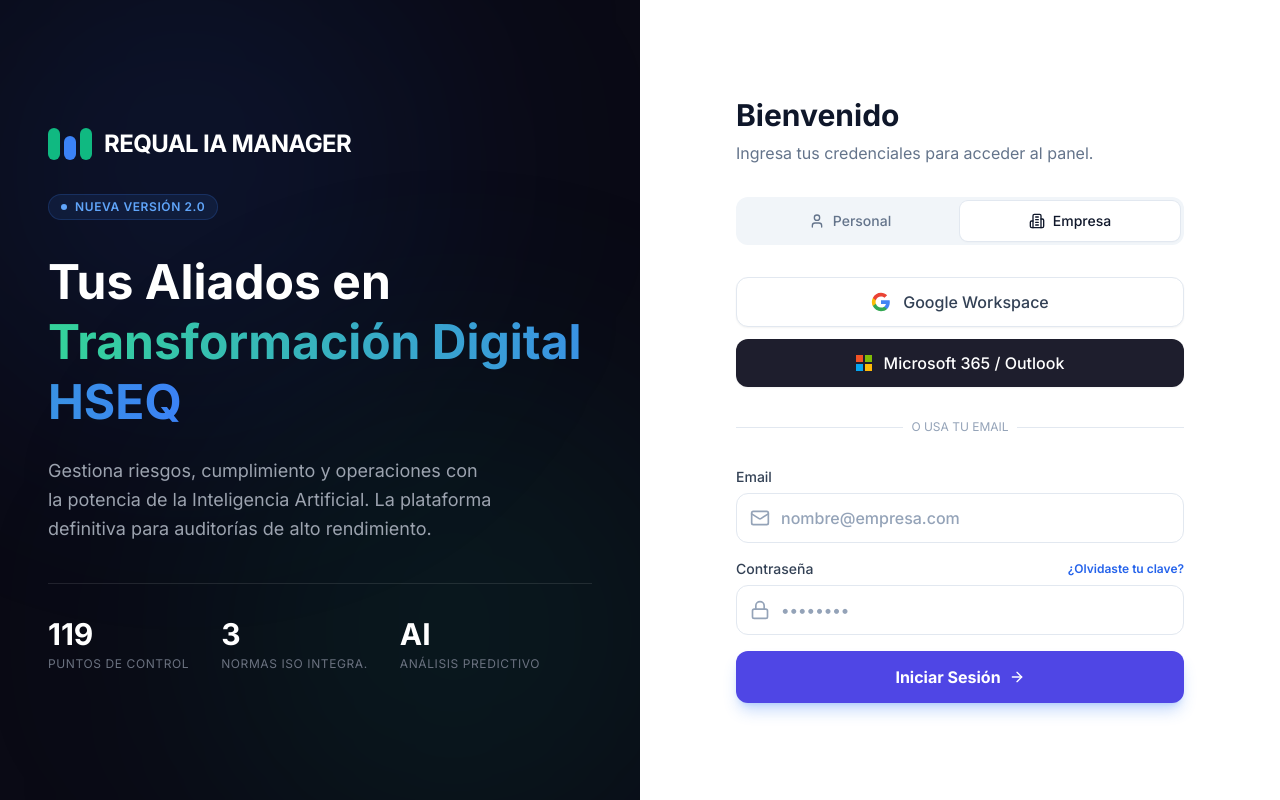
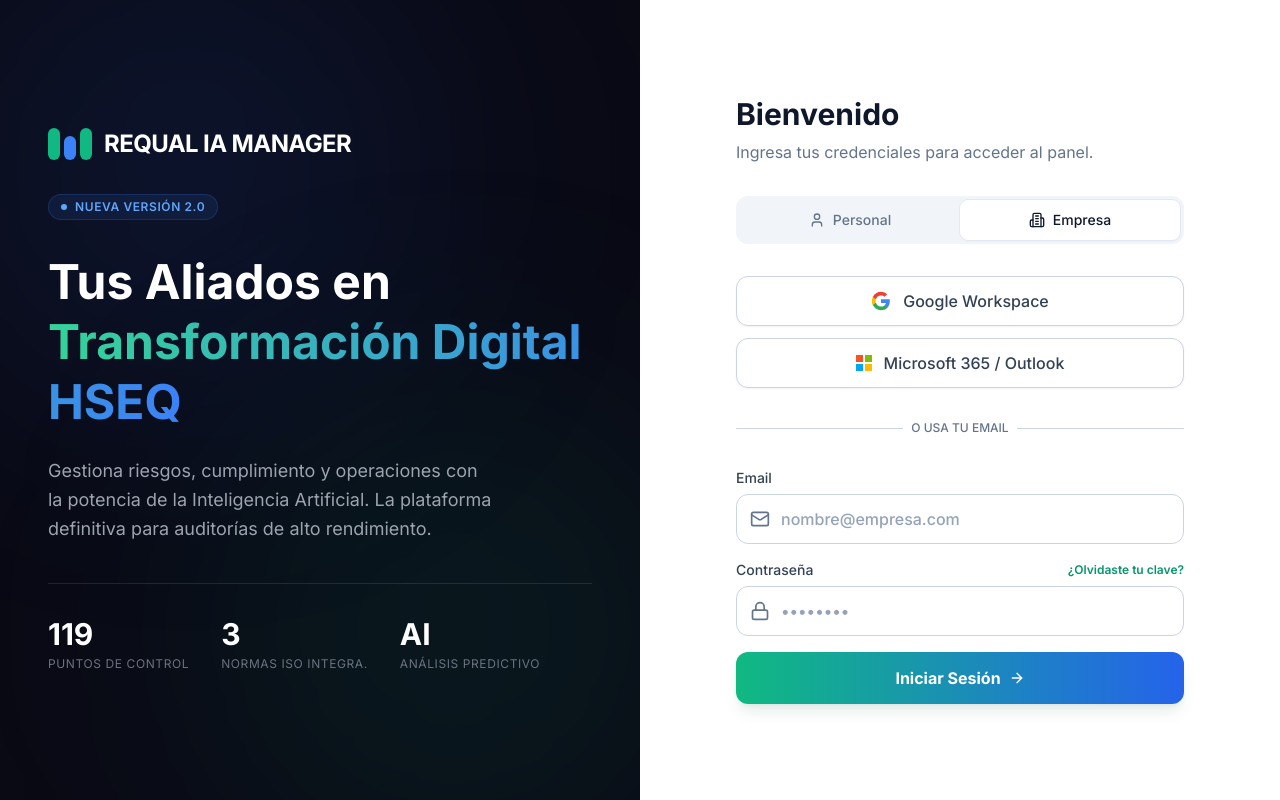
Before and after one commit to requalasesorias-source/hseq-mvp, a Next.js app in the folder frontend/: page /login in a window 1280 px wide. Built offline with nearby package versions, Linux system fonts and the light colour scheme.

Commit message:
style(login): refine borders and apply brand gradient to login button

```diff
--- a/frontend/src/app/login/page.tsx
+++ b/frontend/src/app/login/page.tsx
@@ -108,7 +108,7 @@ export default function LoginPage() {
 
                     {/* Social Login */}
                     <div className="space-y-3">
-                        <button className="w-full bg-white hover:bg-slate-50 text-slate-700 font-medium py-3 px-4 rounded-xl flex items-center justify-center gap-3 transition-colors border border-slate-200 shadow-sm">
+                        <button className="w-full bg-white hover:bg-slate-50 text-slate-700 font-medium py-3 px-4 rounded-xl flex items-center justify-center gap-3 transition-colors border border-slate-300 shadow-sm">
                             {/* Google Icon */}
                             <svg className="w-5 h-5" viewBox="0 0 24 24">
                                 <path d="M22.56 12.25c0-.78-.07-1.53-.2-2.25H12v4.26h5.92c-.26 1.37-1.04 2.53-2.21 3.31v2.77h3.57c2.08-1.92 3.28-4.74 3.28-8.09z" fill="#4285F4" />
@@ -118,7 +118,7 @@ export default function LoginPage() {
                             </svg>
                             Google Workspace
                         </button>
-                        <button className="w-full bg-[#1E1E2D] hover:bg-[#27273A] text-white font-medium py-3 px-4 rounded-xl flex items-center justify-center gap-3 transition-colors shadow-sm">
+                        <button className="w-full bg-white hover:bg-slate-50 text-slate-700 font-medium py-3 px-4 rounded-xl flex items-center justify-center gap-3 transition-colors border border-slate-300 shadow-sm">
                             {/* Microsoft Icon (Simplified) */}
                             <div className="grid grid-cols-2 gap-0.5 w-4 h-4">
                                 <div className="bg-[#F35325]"></div>
@@ -132,10 +132,10 @@ export default function LoginPage() {
 
                     <div className="relative">
                         <div className="absolute inset-0 flex items-center">
-                            <span className="w-full border-t border-slate-200"></span>
+                            <span className="w-full border-t border-slate-300"></span>
                         </div>
                         <div className="relative flex justify-center text-xs uppercase">
-                            <span className="bg-white px-2 text-slate-400">O usa tu email</span>
+                            <span className="bg-white px-2 text-slate-500 font-medium">O usa tu email</span>
                         </div>
                     </div>
 
@@ -144,13 +144,13 @@ export default function LoginPage() {
                         <div>
                             <label className="block text-sm font-medium text-slate-700 mb-1.5">Email</label>
                             <div className="relative group">
-                                <Mail className="absolute left-3.5 top-1/2 -translate-y-1/2 w-5 h-5 text-slate-400 group-focus-within:text-blue-600 transition-colors" />
+                                <Mail className="absolute left-3.5 top-1/2 -translate-y-1/2 w-5 h-5 text-slate-500 group-focus-within:text-emerald-600 transition-colors" />
                                 <input
                                     type="email"
                                     required
                                     value={email}
                                     onChange={(e) => setEmail(e.target.value)}
-                                    className="w-full bg-white border border-slate-200 text-slate-900 rounded-xl py-3 pl-11 pr-4 placeholder-slate-400 focus:outline-none focus:ring-2 focus:ring-blue-500/20 focus:border-blue-500 transition-all font-medium"
+                                    className="w-full bg-white border border-slate-300 text-slate-900 rounded-xl py-3 pl-11 pr-4 placeholder-slate-400 focus:outline-none focus:ring-2 focus:ring-emerald-500/20 focus:border-emerald-500 transition-all font-medium"
                                     placeholder="nombre@empresa.com"
                                 />
                             </div>
@@ -159,16 +159,16 @@ export default function LoginPage() {
                         <div>
                             <div className="flex justify-between items-center mb-1.5">
                                 <label className="block text-sm font-medium text-slate-700">Contraseña</label>
-                                <a href="#" className="text-xs font-semibold text-blue-600 hover:text-blue-700">¿Olvidaste tu clave?</a>
+                                <a href="#" className="text-xs font-semibold text-emerald-600 hover:text-emerald-700">¿Olvidaste tu clave?</a>
                             </div>
                             <div className="relative group">
-                                <Lock className="absolute left-3.5 top-1/2 -translate-y-1/2 w-5 h-5 text-slate-400 group-focus-within:text-blue-600 transition-colors" />
+                                <Lock className="absolute left-3.5 top-1/2 -translate-y-1/2 w-5 h-5 text-slate-500 group-focus-within:text-emerald-600 transition-colors" />
                                 <input
                                     type="password"
                                     required
                                     value={password}
                                     onChange={(e) => setPassword(e.target.value)}
-                                    className="w-full bg-white border border-slate-200 text-slate-900 rounded-xl py-3 pl-11 pr-4 placeholder-slate-400 focus:outline-none focus:ring-2 focus:ring-blue-500/20 focus:border-blue-500 transition-all font-medium"
+                                    className="w-full bg-white border border-slate-300 text-slate-900 rounded-xl py-3 pl-11 pr-4 placeholder-slate-400 focus:outline-none focus:ring-2 focus:ring-emerald-500/20 focus:border-emerald-500 transition-all font-medium"
                                     placeholder="••••••••"
                                 />
                             </div>
@@ -177,7 +177,7 @@ export default function LoginPage() {
                         <button
                             type="submit"
                             disabled={isLoading}
-                            className="w-full bg-[#4F46E5] hover:bg-[#4338CA] text-white font-bold py-3.5 rounded-xl transition-all shadow-lg shadow-blue-500/30 flex items-center justify-center gap-2 mt-4"
+                            className="w-full bg-gradient-to-r from-emerald-500 to-blue-600 hover:from-emerald-600 hover:to-blue-700 text-white font-bold py-3.5 rounded-xl transition-all shadow-lg shadow-emerald-900/10 flex items-center justify-center gap-2 mt-6"
                         >
                             {isLoading ? (
                                 <div className="w-5 h-5 border-2 border-white/30 border-t-white rounded-full animate-spin" />
```
